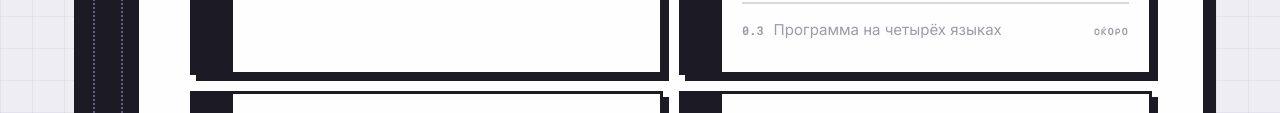
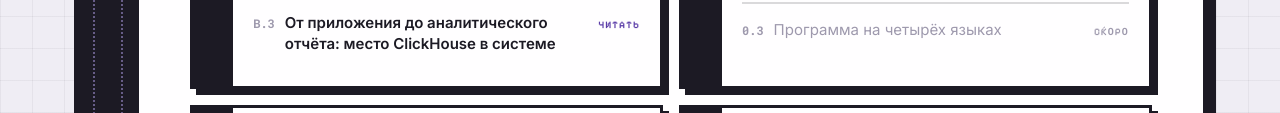
Before and after one commit to MaximBytecamp/clickhouse_theory_makarov, a plain HTML site: page index.html in a window 1280 px wide. Shown: the part 1936-2049 px from the top of the page. Drawn offline with Linux system fonts and the light colour scheme.

Commit message:
Link ClickHouse data path chapter V.3
Co-Authored-By: Claude Opus 5.5 <noreply@anthropic.com>

```diff
--- a/index.html
+++ b/index.html
@@ -134,6 +134,7 @@
               <ul class="toc">
                 <li><a href="temy/v01-chto-takoe-clickhouse/index.html"><b>В.1</b><span>Что такое ClickHouse и для каких задач он нужен</span><em>читать</em></a></li>
                 <li><a href="temy/v02-clickhouse-postgresql-mongodb/index.html"><b>В.2</b><span>ClickHouse, PostgreSQL и MongoDB: различия в устройстве</span><em>читать</em></a></li>
+                <li><a href="temy/v03-put-dannyh/index.html"><b>В.3</b><span>От приложения до аналитического отчёта: место ClickHouse в системе</span><em>читать</em></a></li>
               </ul>
             </div>
           </article>
```
